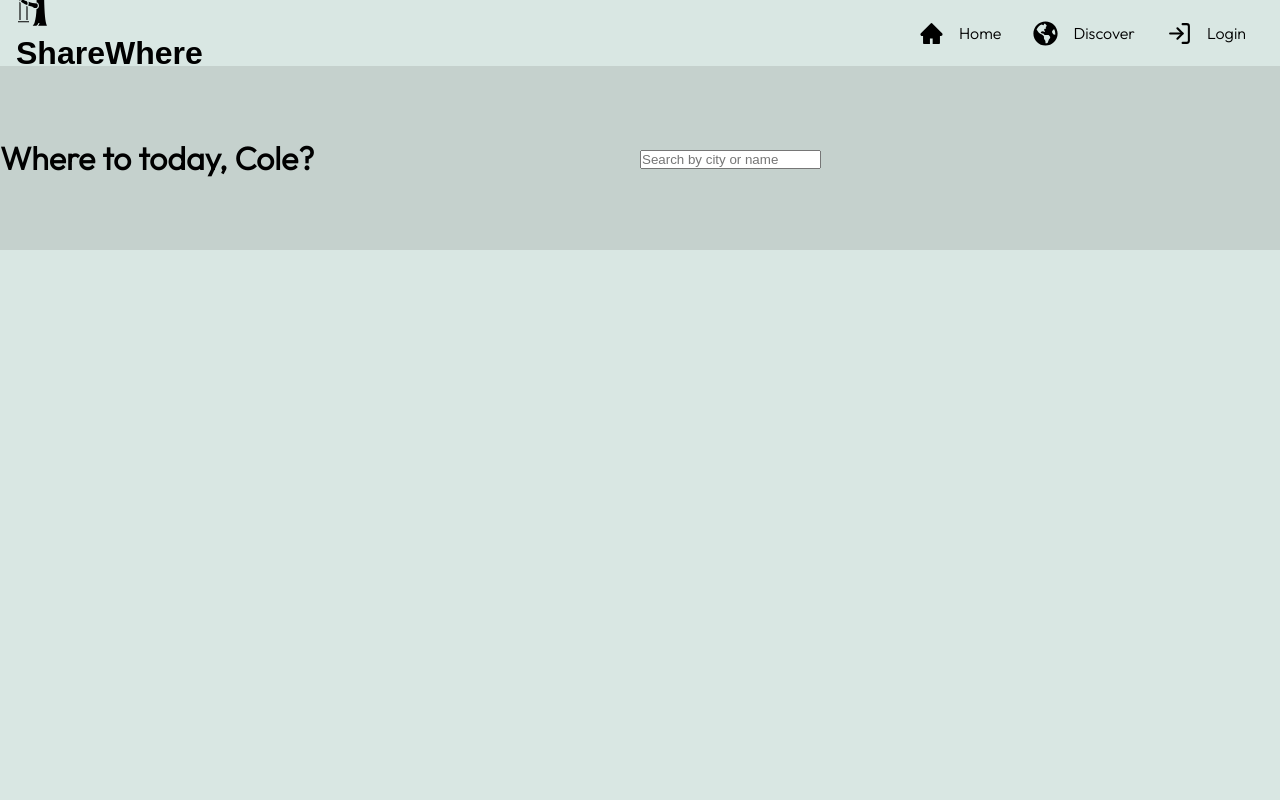
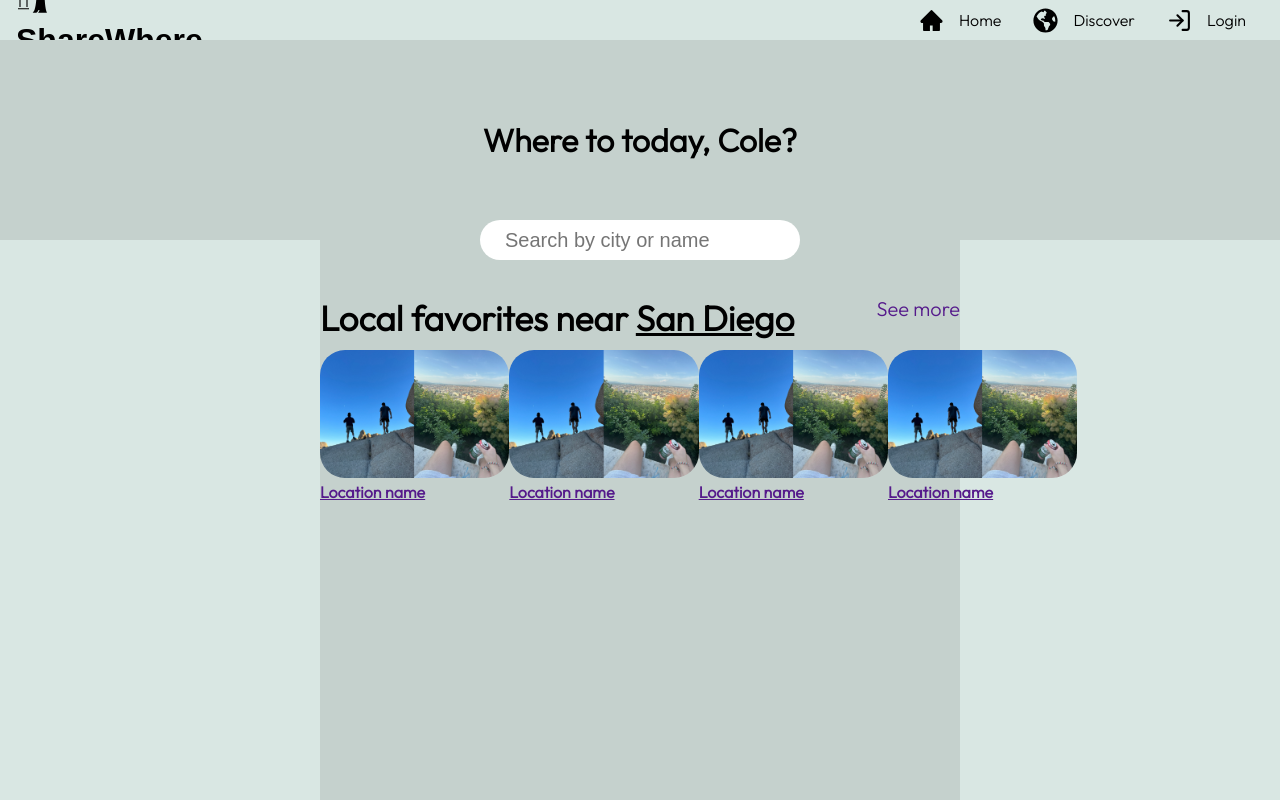
Before and after one commit to cole22simpson/ShareWhere, a React (Vite) app in the folder client/ShareWhere/: page / in a window 1280 px wide. Built offline with nearby package versions, Linux system fonts and the light colour scheme; a web font is replaced by a local one.

Commit message:
began working on the home page

```diff
--- a/client/ShareWhere/src/components/routed/home/Home.jsx
+++ b/client/ShareWhere/src/components/routed/home/Home.jsx
@@ -12,6 +12,55 @@ function Home() {
                 <input className="home-search-bar" type="search" placeholder="Search by city or name"></input>
             </form>
         </div>
+        <div className="home-post-container">
+            <div className="local-post-container">
+                <div className="local-favorites">
+                    <h2 className="favorites-title">
+                        Local favorites near <span>San Diego</span>
+                    </h2>
+                    <a href="" className="home-see-more">
+                        See more
+                    </a>
+                </div>
+                <div className="local-posts">
+                    <div className="local-post">
+                        <a href="" className="local-post-container">
+                            <img src="/assets/images/login-background.jpg" className="local-post-img"></img>
+                            <h4 className="local-post-name">
+                                Location name
+                            </h4>
+                        </a>
+                    </div>
+
+                    <div className="local-post">
+                        <a href="" className="local-post-container">
+                        <img src="/assets/images/login-background.jpg" className="local-post-img"></img>
+                            <h4 className="local-post-name">
+                                Location name
+                            </h4>
+                        </a>
+                    </div>
+
+                    <div className="local-post">
+                        <a href="" className="local-post-container">
+                        <img src="/assets/images/login-background.jpg" className="local-post-img"></img>
+                            <h4 className="local-post-name">
+                                Location name
+                            </h4>
+                        </a>
+                    </div>
+
+                    <div className="local-post">
+                        <a href="" className="local-post-container">
+                        <img src="/assets/images/login-background.jpg" className="local-post-img"></img>
+                            <h4 className="local-post-name">
+                                Location name
+                            </h4>
+                        </a>
+                    </div>
+                </div>
+            </div>
+        </div>
       </>
     );
 }
--- a/client/ShareWhere/src/components/routed/home/home.css
+++ b/client/ShareWhere/src/components/routed/home/home.css
@@ -1,17 +1,76 @@
 .banner-container {
     background-color: var(--secondary-color);
     display: flex;
+    flex-direction: column;
     justify-content: center;
     align-items: center;
-    height: 23vh;
+    height: 25vh;
+    position: relative;
 }
 
 .greeting {
-    flex-direction: row;
-    width: 100%;
+    font-size: 4vh;
 }
 
 .home-search-form {
-    flex-direction: row;
-    width: 100%;
+    display: flex;
+    position: absolute;
+    bottom: -10%;
+    left: 50%;
+    transform: translate(-50%);
 }
+
+.home-search-form input[type="search"] {
+    height: 5vh;
+    width: 25vw;
+    border: none;
+    border-radius: 100px;
+    padding-left: 25px;
+    font-size: 20px;
+}
+
+.home-post-container {
+    background-color: var(--secondary-color);
+    display: flex;
+    flex-direction: column;
+    margin: auto;
+    height: 70vh;
+    width: 50%;
+}
+
+.local-post-container {
+    margin-top: 7vh;
+}
+
+.local-favorites {
+    display: flex;
+    justify-content: space-between;
+    margin-bottom: 10px;
+}
+
+.favorites-title {
+    font-size: 35px;
+}
+
+.favorites-title span {
+    text-decoration: underline;
+}
+
+.home-see-more {
+    text-decoration: none;
+    font-size: 20px;
+}
+
+.local-posts {
+    display: flex;
+    justify-content: space-between;
+}
+
+.local-post {
+
+}
+
+.local-post-img {
+    height: 16vh;
+    border-radius: 25px;
+}
--- a/client/ShareWhere/src/components/routed/login/Login.jsx
+++ b/client/ShareWhere/src/components/routed/login/Login.jsx
@@ -4,10 +4,6 @@ import { BsFacebook, BsApple } from "react-icons/bs"
 import { useState } from "react";
 import { useNavigate } from "react-router-dom";
 import { useAuth } from "../authContext/useAuth";
-
-// API functions -- being used for testing currently
-// import signIn from "../../../api/users/signIn"
-// import { useEffect, useState } from "react"
 
 function Login () {
     const [ email, setEmail ] = useState("");
--- a/client/ShareWhere/src/components/routed/nav/nav.css
+++ b/client/ShareWhere/src/components/routed/nav/nav.css
@@ -108,7 +108,7 @@
         justify-content: space-between;
         box-shadow: none;
         padding: 0 0.5em 0 1em;
-        height: 66px;
+        height: 5vh;
     }
 
     .hamburger-menu-wrap {
--- a/client/ShareWhere/src/components/routed/signupForm/SignupForm.jsx
+++ b/client/ShareWhere/src/components/routed/signupForm/SignupForm.jsx
@@ -2,6 +2,7 @@ import "./signupForm.css";
 import PropTypes from "prop-types";
 import { useState } from "react";
 import { useNavigate } from "react-router-dom";
+import { useAuth } from "../authContext/useAuth";
 
 function SignupForm({ onBackToBasic }) {
 
@@ -11,6 +12,7 @@ function SignupForm({ onBackToBasic }) {
     const [passwordHash, setPasswordHash] = useState('');
     const [location, setLocation] = useState('');
     const navigate = useNavigate();
+    const { setUserLoggedIn } = useAuth();
 
     const handleSubmit = async (event) => {
         event.preventDefault();
@@ -34,6 +36,9 @@ function SignupForm({ onBackToBasic }) {
                 const data = await response.json();
                 console.log("Signup successful!");
                 console.log("Bearer Token:", data.token);
+
+                localStorage.setItem("jwtToken", data.token);
+                setUserLoggedIn(true);
 
                 setTimeout(() => {
                     navigate("/");
--- a/client/ShareWhere/src/index.css
+++ b/client/ShareWhere/src/index.css
@@ -18,5 +18,5 @@ body {
   display: flex;
   justify-content: center;
   align-items: center;
-  height: calc(100vh - 66px);
+  height: 95vh;
 }
```
